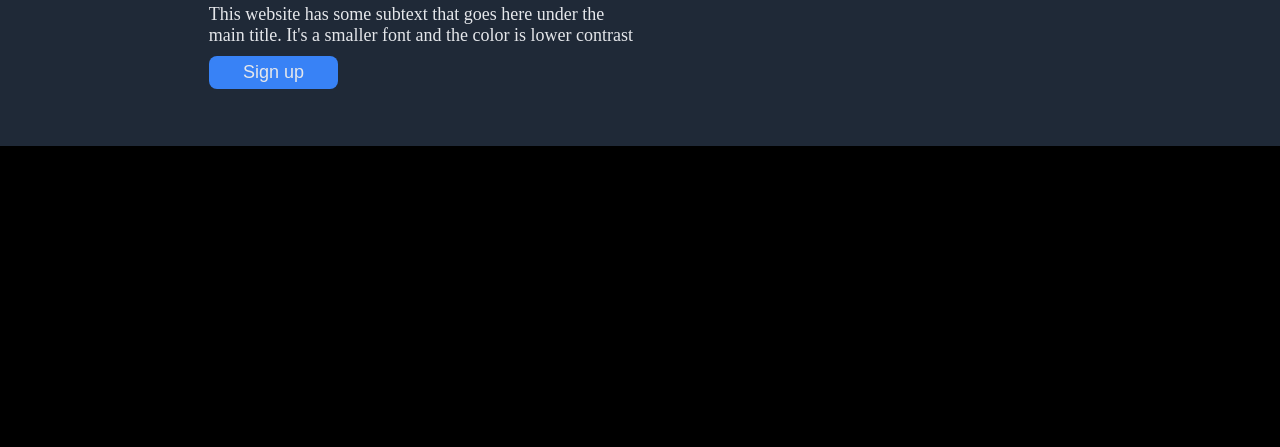
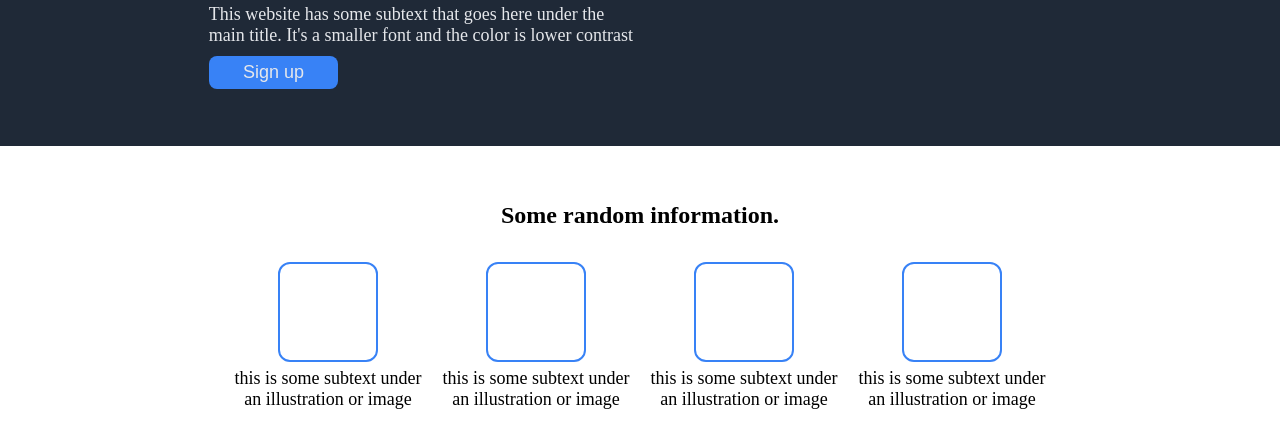
Before and after one commit to Bephoros/odin-landing-page, a plain HTML site: page index.html in a window 1280 px wide. Shown: the part 249-696 px from the top of the page. Drawn offline with Linux system fonts and the light colour scheme.

Commit message:
information section HTML and CSS done

```diff
--- a/css/style.css
+++ b/css/style.css
@@ -1,6 +1,4 @@
 * {
-    background-color: black;
-    color: white;
     margin: 0;
     padding: 0;
     box-sizing: border-box;
@@ -89,3 +87,46 @@ header {
     justify-content: center;
     align-items: center;
 }
+
+.information {
+    display: flex;
+    flex-direction: column;
+    justify-content: space-evenly;
+    align-items: center;
+    padding: 48px;
+    height: 40vh;
+}
+
+.subtitle {
+    font-size: 36px;
+    font-weight: bolder;
+    color: #1F2937;
+}
+
+.subtext {
+    display: flex;
+    justify-content: space-around;
+    align-items: center;
+    text-align: center;
+    margin-top: 24px;
+    width: 65vw;
+}
+
+.subtext-item {
+    display: flex;
+    flex-direction: column;
+    justify-content: center;
+    align-items: center;
+    gap: 6px;
+}
+
+.subtext-item > .blue-square {
+    width: 100px;
+    height: 100px;
+    border: 2px solid #3882F6;
+    border-radius: 12px;
+}
+
+.subtext-item > p {
+    font-size: 18px;
+}
--- a/index.html
+++ b/index.html
@@ -29,5 +29,26 @@
             <p>This is a placeholder for an image</p>
         </div>
     </section>
+    <section class="information">
+        <h2>Some random information.</h2>
+        <div class="subtext">
+            <div class="subtext-item">
+                <div class="blue-square"></div>
+                <p>this is some subtext under an illustration or image</p>
+            </div>
+            <div class="subtext-item">
+                <div class="blue-square"></div>
+                <p>this is some subtext under an illustration or image</p>
+            </div>
+            <div class="subtext-item">
+                <div class="blue-square"></div>
+                <p>this is some subtext under an illustration or image</p>
+            </div>
+            <div class="subtext-item">
+                <div class="blue-square"></div>
+                <p>this is some subtext under an illustration or image</p>
+            </div>
+        </div>
+    </section>
 </body>
 </html>
```
